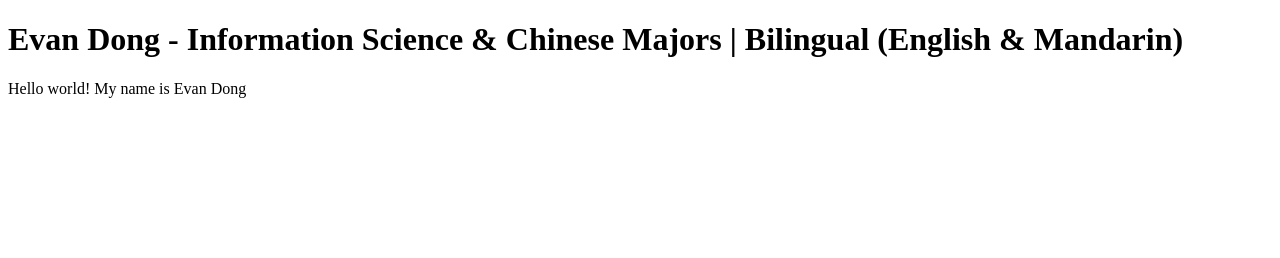
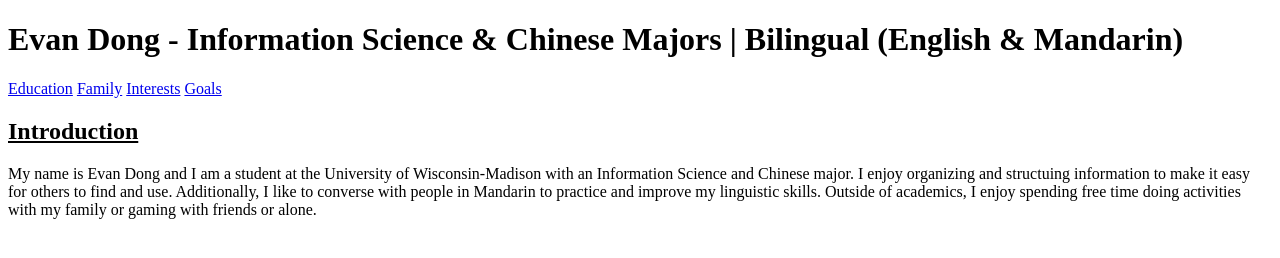
Before and after one commit to EvanDLIS/evandlis.github.io, a plain HTML site: page index.html in a window 1280 px wide. Drawn offline with Linux system fonts and the light colour scheme.

Commit message:
index.html

```diff
--- a/index.html
+++ b/index.html
@@ -10,7 +10,14 @@
 
 <body>
 	<h1>Evan Dong - Information Science &amp; Chinese Majors | Bilingual (English &amp; Mandarin)</h1>
-	<p> Hello world! My name is Evan Dong</p>
+	<nav>
+	<a href="education.html">Education</a>
+	<a href="family.html">Family</a>
+	<a href="interests.html">Interests</a>
+	<a href="goals.html">Goals</a>
+	</nav>
+	<h2><u><strong>Introduction</strong></u></h2>
+	<p>My name is Evan Dong and I am a student at the University of Wisconsin-Madison with an Information Science and Chinese major. I enjoy organizing and structuing information to make it easy for others to find and use. Additionally, I like to converse with people in Mandarin to practice and improve my linguistic skills. Outside of academics, I enjoy spending free time doing activities with my family or gaming with friends or alone. </p>
 
 </body>
 
```
